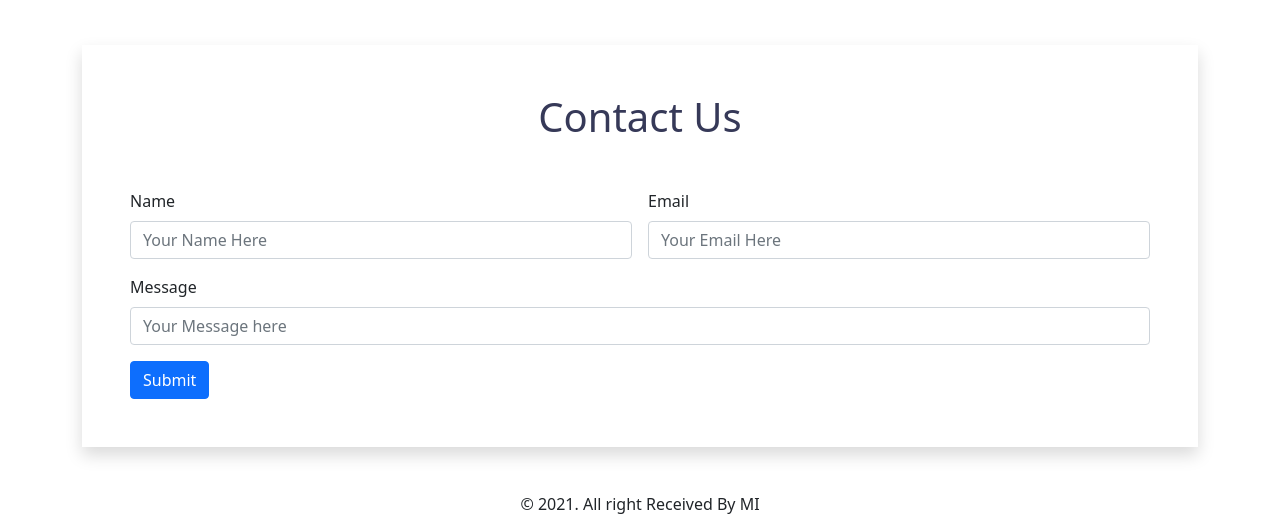
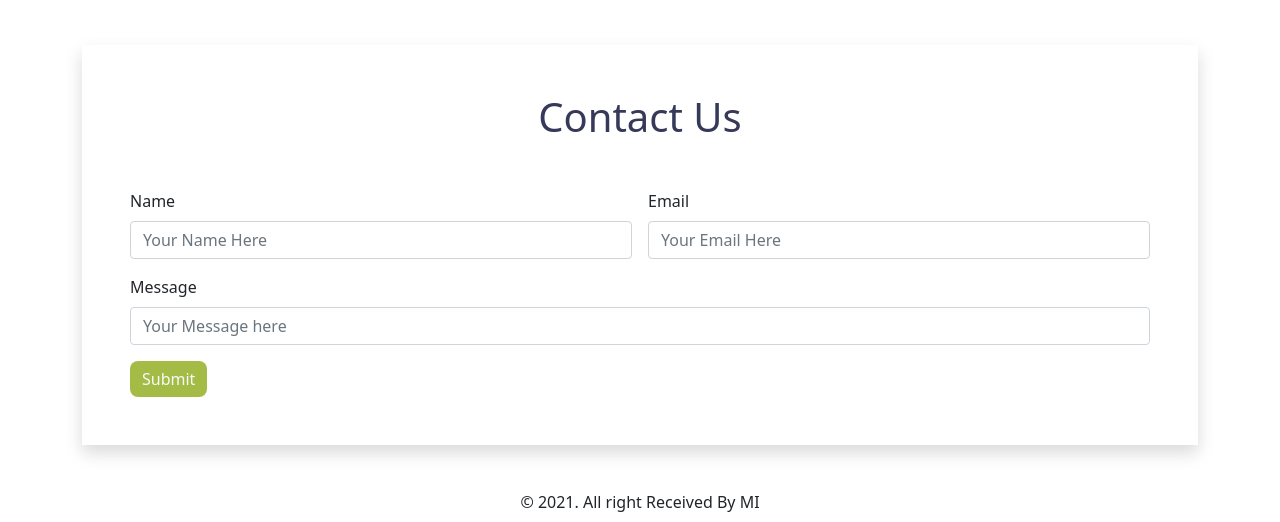
Before and after one commit to mirafistk/Penguim-fashion, a plain HTML site: page index.html in a window 1280 px wide. Shown: the part 2625-3147 px from the top of the page. Drawn offline with Linux system fonts and the light colour scheme.

Commit message:
first commit

```diff
--- a/index.html
+++ b/index.html
@@ -225,7 +225,7 @@
 
           </div>
           <div class="col-12">
-            <button type="submit" class="btn btn-primary">Submit</button>
+            <button type="submit" class="btn button-color text-light">Submit</button>
           </div>
         </form>
       </section>
```
